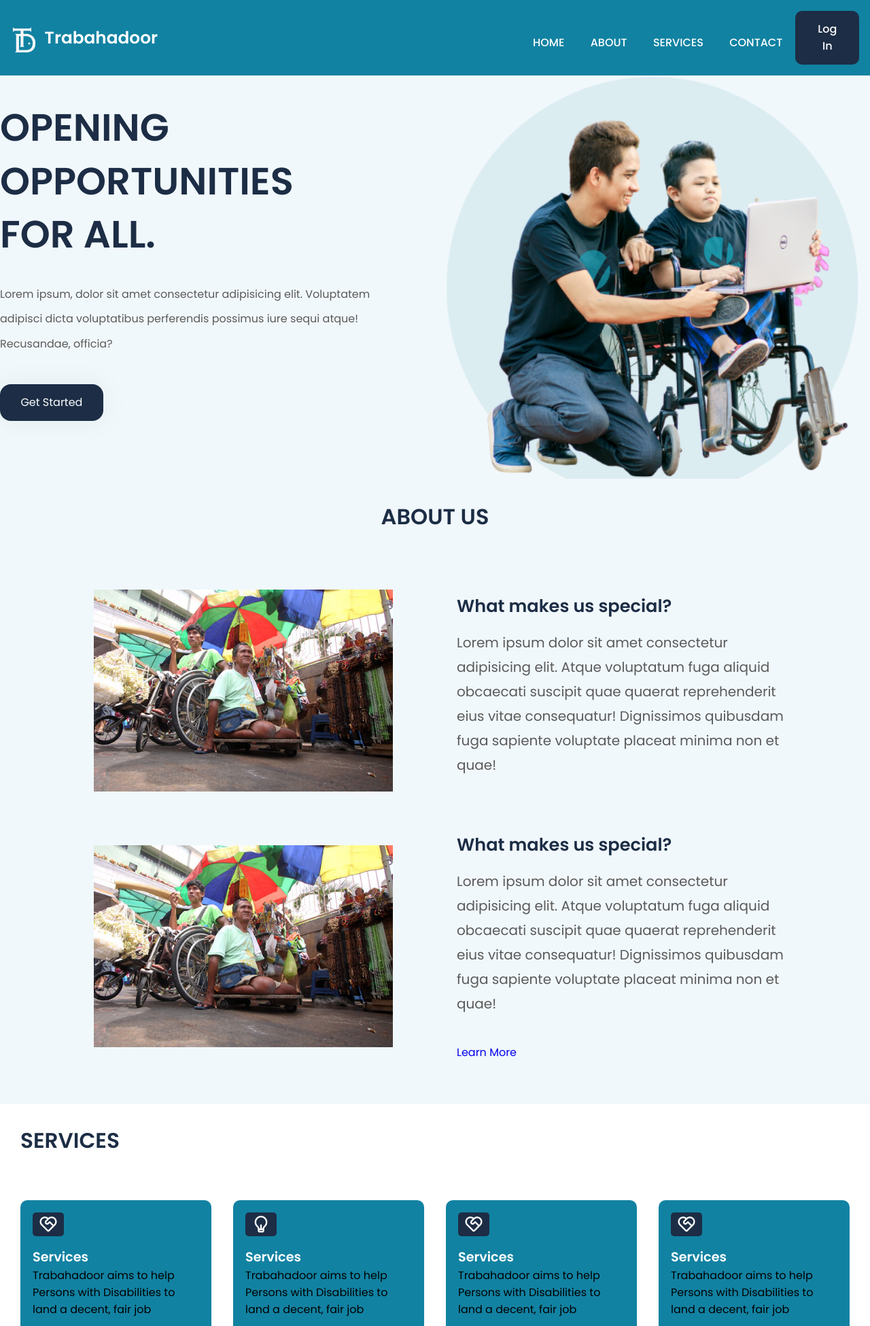
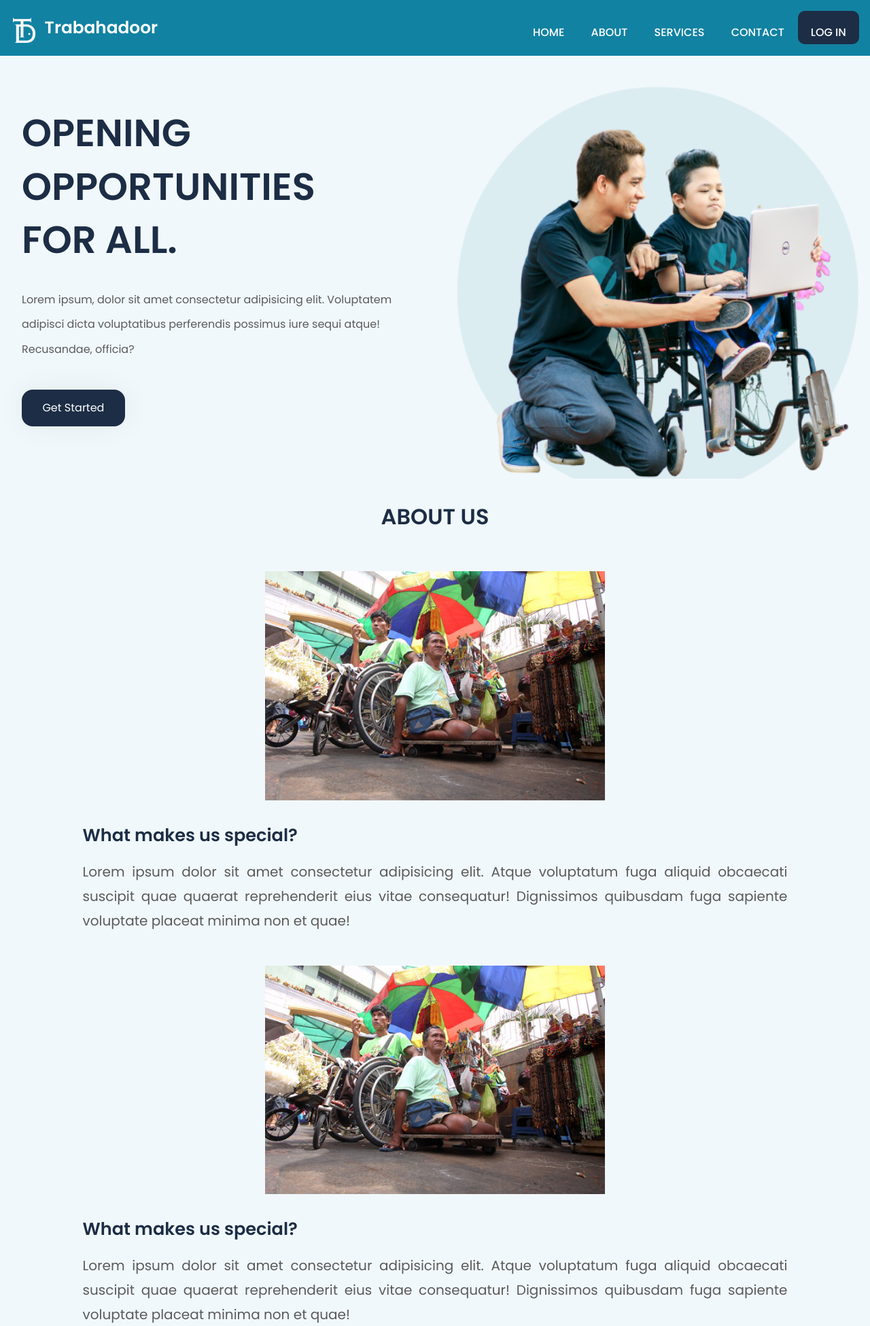
Before and after one commit to carla-dimaandal/TrabahadoorJobPortal, a PHP site: page / in a window 1280 px wide. Shown: the top 1950 px of the page at 68% size. Run offline with PHP 8.4, Linux system fonts and the light colour scheme.

Commit message:
Update style.css

```diff
--- a/style.css
+++ b/style.css
@@ -28,7 +28,7 @@ a{
     text-decoration:none;
 }
 .big-wrapper{
-    /* padding:1rem 0 2rem; */
+    padding:1rem 0 2rem;
     width:100%;
     min-height:100vh;
     overflow:hidden;
@@ -37,12 +37,27 @@ a{
     flex-direction:column;
     justify-content:space-between;
 }
-.container{
+.big-wrapper.container{
     position:relative;
     max-width:81rem;
     width:100%;
     margin:0 auto;
-    /* padding: 0 3rem; */
+    padding: 0 3rem;
+}
+.btn{
+    margin:auto;
+    display:inline-block;
+    padding: .9rem 1.9rem;
+    color: #fff !important;
+    background-color:var(--blueColor);
+    border-radius: 10px;
+    text-transform:capitalize;
+    transition: .3s;
+}
+
+.btn:hover{
+    background-color:var(--primaryColor);
+    transform: scale(1) !important;
 }
 nav{
     color:#fff;
@@ -130,25 +145,9 @@ header .container{
     width: 98%;
 }
 
-.menu .btn{
-    margin:auto;
-    display:inline-block;
-    padding: .9rem 1.9rem;
-    color: #fff !important;
-    background-color:var(--blueColor);
-    border-radius: 10px;
-    text-transform:capitalize;
-    transition: .3s;
-}
-
-.menu .btn:hover{
-    background-color:var(--primaryColor);
-    transform: scale(1) !important;
-}
-
 .open-menu , .close-menu {
     position: absolute;
-    color: var(--blueColor);
+    color: var(--whiteColor);
     cursor: pointer;
     font-size: 1.5rem;
     display: none;
@@ -255,24 +254,10 @@ header .container{
     background-color:var(--primaryColor);
     transform: scale(1) !important;
 }
-/* .menu .btn2{
-    display:inline-block;
-    padding: .9rem 1.9rem;
-    color: var(--textColor) !important;
-    background-color:#f1f8fc;
-    border-radius: 16px;
-    text-transform:capitalize;
-    transition: .3s;
-    justify-items:center;
-}
-.menu .btn2:hover{
-    background-color:var(--blueColor);
-    color:#fff;
-    transform: scale(1) !important;
-} */
 
 .showcase-area .container{
     padding-top:5%;
+    margin-left:2rem;
     display:grid;
     grid-template-columns: repeat(2,1fr);
     align-items:center;
@@ -296,9 +281,8 @@ header .container{
 .showcase-area .btn{
     box-shadow: 0 0 40px 2px rgba(0, 0, 0, 0.05);
 }
-.about .container{
-    display:grid;
-    grid-template-columns: repeat(auto-fit, minmax(250px, 1fr));
+.about{
+    display:inline-block;
     align-items:center;
     justify-content:center;
 }
@@ -312,31 +296,44 @@ header .container{
 
 }
 .about .image{
-    flex: 1 1 45rem;
+    max-width:100%;
+    position:relative;
+  }
+.about .image img{
+    display:block;
+    height:auto;
+    margin-left:auto;
+    margin-right:auto;
+    width:500px;
 }
-.about .image img{
-    position:relative;
-    width:80%;
-    margin-left:3rem;
-    height:auto;
-}
-.about .content{
+
+  /* Fading animation */
+  .fade {
+    animation-name: fade;
+    animation-duration: 1.5s;
+  }
+
+  @keyframes fade {
+    from {opacity: .4}
+    to {opacity: 1}
+  }
+.about  .content{
     flex: 1 1 45rem;
     padding:2rem;
 }
 .about .content h3{
-    font-size:1.5rem;
+    font-size:1.2rem;
     color:var(--blueColor);
     font-size:clamp(1.60rem, 4vw, 1rem);
 
 }
-
 .about .content p{
-    font-size:1.2rem;
+    font-size:1rem;
     color:var(--textColor);
     padding: 1rem 0;
     line-height:1.8;
     font-size:clamp(1rem, 4vw, 1.25rem);
+    text-align: justify;
     }
 
 .services-container{
```
